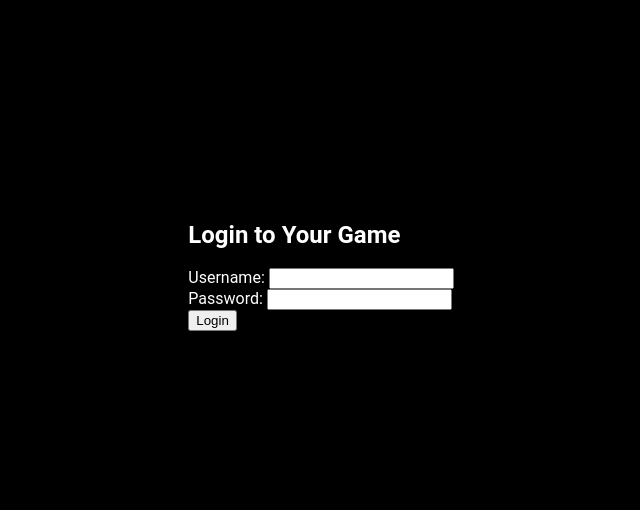
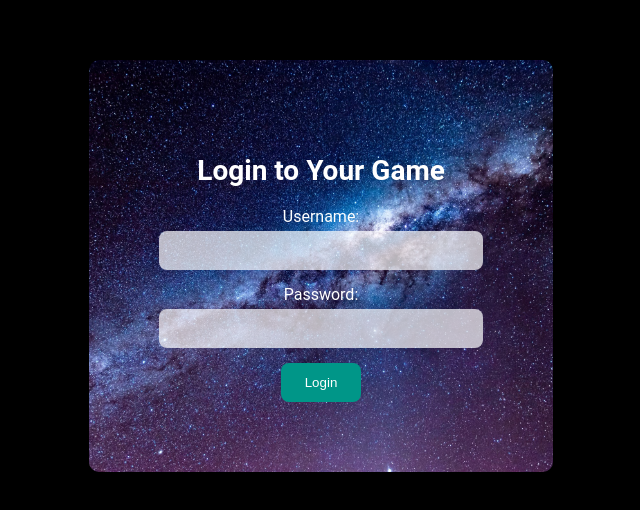
Before and after one commit to Sibiraj20/Login-page, a plain HTML site: page index.html in a window 1280 px wide. Shown: the part 134-644 px from the top of the page, without its empty margins (319-959 px from the left). Drawn offline with Linux system fonts and the light colour scheme.

Commit message:
styles.css

```diff
--- a/styles.css
+++ b/styles.css
@@ -22,18 +22,19 @@ body {
     height: 100%;
     background-color: rgba(128, 0, 128, 0.5);
     backdrop-filter: blur(10px);
+}
 
 .login-container {
     background: url('space-background.jpg') no-repeat center center;
     background-size: cover;
-    padding: 700px;
+    padding: 70px; /* Increased padding */
     border-radius: 10px;
     box-shadow: 0 0 20px rgba(0, 0, 0, 0.6);
     text-align: center;
 }
 
 .login-container h2 {
-    font-size: 24px;
+    font-size: 28px; /* Increased font size */
     margin-bottom: 20px;
 }
 
@@ -49,22 +50,29 @@ body {
 input[type="text"],
 input[type="password"] {
     width: 300px;
-    padding: 10px;
+    padding: 12px; /* Increased padding */
     border: none;
-    border-radius: 5px;
-    background-color: rgba(255, 255, 255, 0.5);
+    border-radius: 8px; /* Adjusted border radius */
+    background-color: rgba(255, 255, 255, 0.7); /* Increased opacity */
     color: #000;
+    transition: background-color 0.3s ease; /* Added transition */
+}
+
+input[type="text"]:hover,
+input[type="password"]:hover {
+    background-color: rgba(255, 255, 255, 0.8); /* Adjusted hover background color */
 }
 
 button {
-    padding: 10px 20px;
-    background-color: #007bff;
+    padding: 12px 24px; /* Increased padding */
+    background-color: #009688; /* Changed button color */
     color: #fff;
     border: none;
-    border-radius: 5px;
+    border-radius: 8px; /* Adjusted border radius */
     cursor: pointer;
+    transition: background-color 0.3s ease; /* Added transition */
 }
 
 button:hover {
-    background-color: #0056b3;
+    background-color: #00796b; /* Adjusted hover background color */
 }
```
Lines whose indentation alone changed are shown as unchanged.
